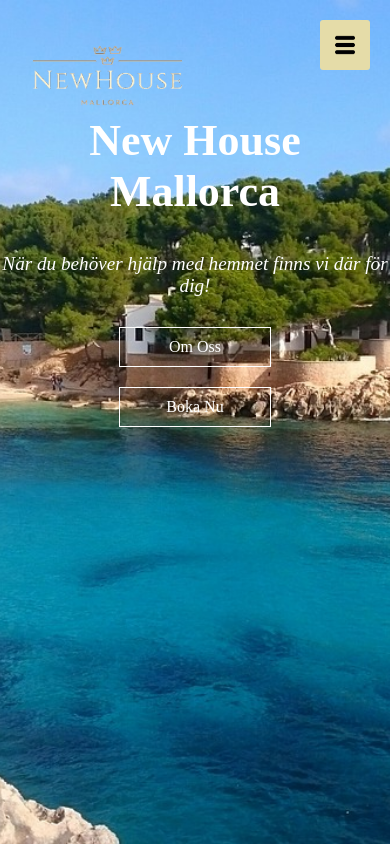
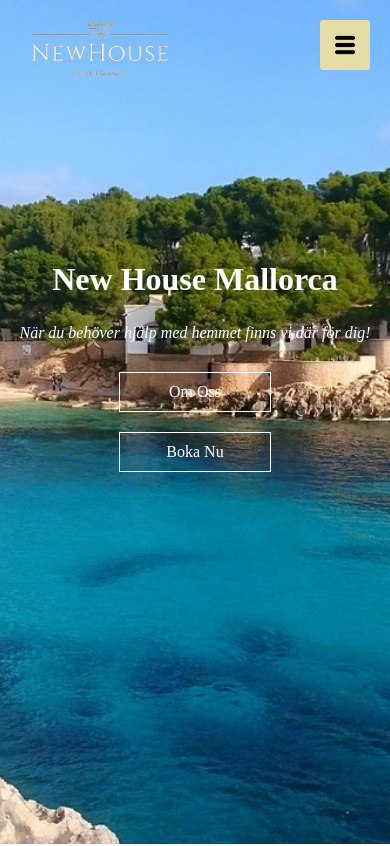
Before and after one commit to Diazzito/NewHouse1, a plain HTML site: page index.html in a window 390 px wide. Shown: the top 846 px of the page. Drawn offline with Linux system fonts and the light colour scheme; some packages are replaced by stand-ins of ours; a script that the page names is missing.

Commit message:
Update style.css

```diff
--- a/style.css
+++ b/style.css
@@ -99,9 +99,18 @@ body {
     width: 20px;
     margin-top: 15px;
   }
+
 @media screen and (max-width: 770px){
+  .banner-text p {
+    font-size: 1rem;
+  }
+
+  .banner-text {
+    padding-top: 60%;
+  }
+
     .banner-text h1{
-    font-size: 44px;
+    font-size: 2rem;
   }
     .banner-btn a{
         display: block;
@@ -307,3 +316,11 @@ hr{
     font-size: 14px;
   }
 }
+
+@media screen and (max-width: 770px){
+  .logo {
+    width: 160px;
+    top: -7%;
+  }
+
+}
```
